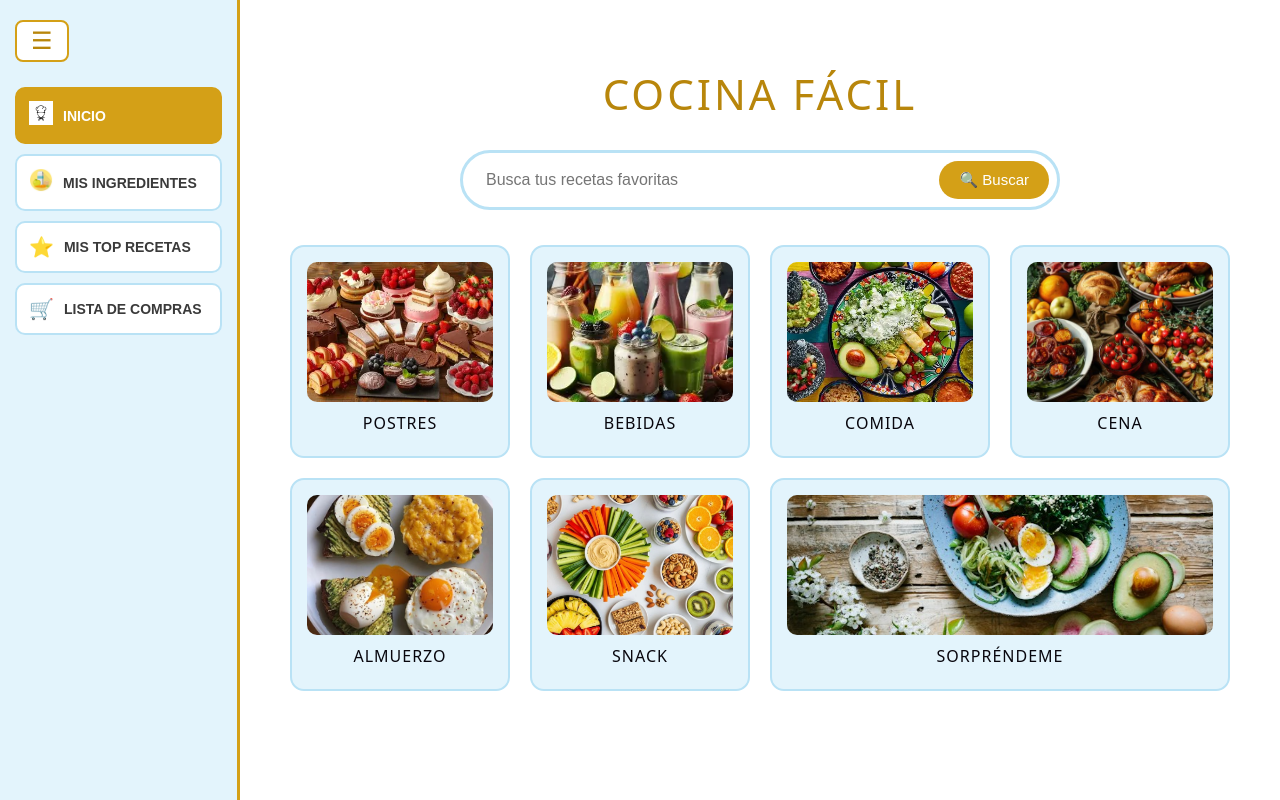
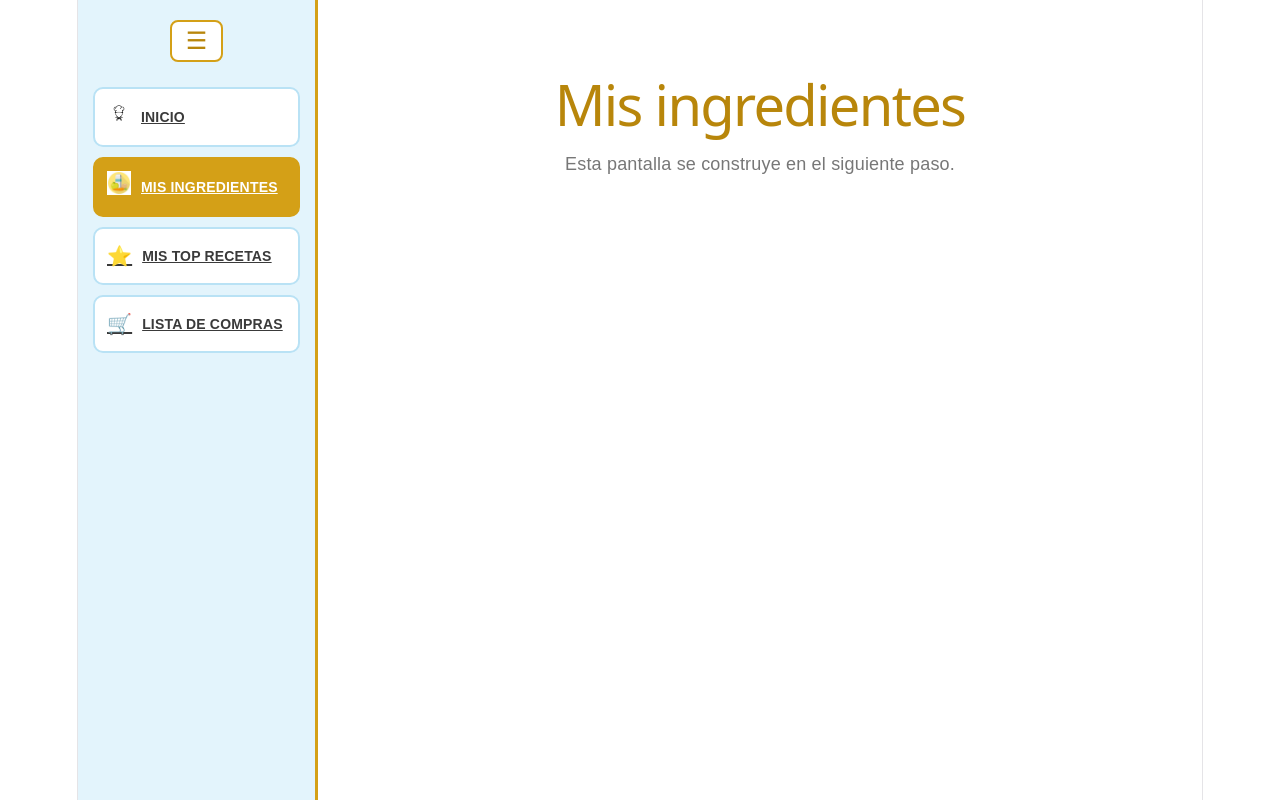
Before and after one commit to fer151/recetas_app, a React (Vite) app: page /ingredientes in a window 1280 px wide. Built offline with nearby package versions, Linux system fonts and the light colour scheme.

Commit message:
convierte inicio a react con react router y menu lateral

```diff
--- a/index.html
+++ b/index.html
@@ -3,177 +3,19 @@
 <html lang="es">
 
 <head>
-  <!-- CABECERA: Configuración básica de la página -->
   <meta charset="UTF-8">
   <meta name="viewport" content="width=device-width, initial-scale=1.0">
   <title>Cocina Fácil</title>
-  <!-- Enlace a la hoja de estilos CSS -->
+  <!-- Hoja de estilos (está en public/, por eso la ruta empieza con /) -->
   <link rel="stylesheet" href="/index.css">
 </head>
 
 <body>
+  <!-- React dibuja toda la aplicación dentro de este contenedor -->
+  <div id="root"></div>
 
-  <!-- CONTENEDOR GENERAL: Barra lateral + Contenido principal -->
-  <div class="aplicacion">
-
-    <!-- SECCIÓN: BARRA LATERAL (MENÚ DE NAVEGACIÓN) -->
-    <aside class="barra-lateral" id="barraLateral">
-
-      <!-- Botón de menú hamburguesa -->
-      <button class="boton-hamburguesa" id="botonHamburguesa" aria-label="Abrir o cerrar menú">
-        ☰
-      </button>
-
-      <!-- Menú vertical de navegación -->
-      <nav class="menu-vertical">
-        <button class="opcion-menu activo" data-seccion="inicio">
-          <span class="icono-menu">
-            <img src="imagenes/inicio.jpg" alt="Inicio" style="width: 24px; height: 24px; object-fit: contain;">
-          </span>
-          <span class="texto-menu">INICIO</span>
-        </button>
-
-        <button class="opcion-menu" data-seccion="ingredientes">
-          <span class="icono-menu">
-            <img src="imagenes/ingredientes.jpg" alt="Mis Ingredientes" style="width: 24px; height: 24px; object-fit: contain;">
-          </span>
-          <span class="texto-menu">MIS INGREDIENTES</span>
-        </button>
-
-        <button class="opcion-menu" data-seccion="top">
-          <span class="icono-menu">⭐</span>
-          <span class="texto-menu">MIS TOP RECETAS</span>
-        </button>
-
-        <button class="opcion-menu" data-seccion="compras">
-          <span class="icono-menu">🛒</span>
-          <span class="texto-menu">LISTA DE COMPRAS</span>
-        </button>
-      </nav>
-    </aside>
-
-    <!-- SECCIÓN: CONTENIDO PRINCIPAL -->
-    <main class="contenido">
-
-      <!-- VISTA 1: INICIO (Categorías de recetas) -->
-      <section id="inicio" class="vista visible">
-
-        <!-- Título principal centrado -->
-        <h1 class="titulo-principal">COCINA FÁCIL</h1>
-
-        <!-- Barra de búsqueda -->
-        <div class="barra-busqueda">
-          <input type="text" placeholder="Busca tus recetas favoritas">
-          <button class="boton-dorado">🔍 Buscar</button>
-        </div>
-
-        <!-- Cuadrícula de tarjetas de categorías -->
-        <div class="cuadricula-categorias">
-
-          <!-- Tarjeta 1: Postres -->
-          <article class="tarjeta-categoria">
-            <img src="imagenes/postres.webp" alt="Postres" class="imagen-categoria">
-            <h2>POSTRES</h2>
-          </article>
-
-          <!-- Tarjeta 2: Bebidas -->
-          <article class="tarjeta-categoria">
-            <img src="imagenes/bebidas.webp" alt="Bebidas" class="imagen-categoria">
-            <h2>BEBIDAS</h2>
-          </article>
-
-          <!-- Tarjeta 3: Comida -->
-          <article class="tarjeta-categoria">
-            <img src="imagenes/comida.webp" alt="Comida" class="imagen-categoria">
-            <h2>COMIDA</h2>
-          </article>
-
-          <!-- Tarjeta 4: Cena -->
-          <article class="tarjeta-categoria">
-            <img src="imagenes/cenas.jpg" alt="Cena" class="imagen-categoria">
-            <h2>CENA</h2>
-          </article>
-
-          <!-- Tarjeta 5: Almuerzo -->
-          <article class="tarjeta-categoria">
-            <img src="imagenes/almuerzo.jpg" alt="Almuerzo" class="imagen-categoria">
-            <h2>ALMUERZO</h2>
-          </article>
-
-          <!-- Tarjeta 6: Snack -->
-          <article class="tarjeta-categoria">
-            <img src="imagenes/snack.jpg" alt="Snack" class="imagen-categoria">
-            <h2>SNACK</h2>
-          </article>
-
-          <!-- Tarjeta 7: Sorpréndeme (Ocupa 2 columnas) -->
-          <article class="tarjeta-categoria tarjeta-ancha">
-          <img src="imagenes/sorprendeme.jpg" alt="Sorpréndeme" class="imagen-categoria">            <h2>SORPRÉNDEME</h2>
-          </article>
-
-        </div>
-      </section>
-
-      <!-- VISTA 2: MIS INGREDIENTES -->
-      <section id="ingredientes" class="vista seccion-con-fondo">
-        <h1 class="titulo-vista">Mis ingredientes</h1>
-        <p class="subtitulo">Agrega lo que tienes en tu cocina.</p>
-
-        <div class="caja">
-          <div class="fila-formulario">
-            <input type="text" class="campo-texto" placeholder="Escribe un ingrediente (ej. huevo)">
-            <button class="boton-dorado">Agregar</button>
-          </div>
-
-          <div class="grupo-etiquetas">
-            <span class="chip">🥚 Huevo</span>
-            <span class="chip">🍅 Tomate</span>
-            <span class="chip">🧀 Queso</span>
-            <span class="chip">🥛 Leche</span>
-          </div>
-        </div>
-      </section>
-
-      <!-- VISTA 3: MIS TOP RECETAS -->
-      <section id="top" class="vista">
-        <h1 class="titulo-vista">Mis top recetas</h1>
-        <p class="subtitulo">Tus recetas favoritas en un solo lugar.</p>
-
-        <div class="caja">
-          <ul class="lista">
-            <li><span>🍝 Espagueti a la boloñesa</span> <span class="estrellas">★★★★★</span></li>
-            <li><span>🌮 Tacos de pollo</span> <span class="estrellas">★★★★★</span></li>
-            <li><span>🥞 Hotcakes esponjosos</span> <span class="estrellas">★★★★☆</span></li>
-            <li><span>🍰 Pastel de limón</span> <span class="estrellas">★★★★☆</span></li>
-          </ul>
-        </div>
-      </section>
-
-      <!-- VISTA 4: LISTA DE COMPRAS -->
-      <section id="compras" class="vista">
-        <h1 class="titulo-vista">Lista de compras</h1>
-        <p class="subtitulo">Todo lo que necesitas para tus recetas.</p>
-
-        <div class="caja">
-          <ul class="lista">
-            <li><label><input type="checkbox"> Tomates (4 piezas)</label></li>
-            <li><label><input type="checkbox"> Pasta espagueti (500 g)</label></li>
-            <li><label><input type="checkbox"> Carne molida (300 g)</label></li>
-            <li><label><input type="checkbox"> Tortillas (1 paquete)</label></li>
-          </ul>
-
-          <div class="botones-accion">
-            <button class="boton-dorado">🖨 Imprimir lista</button>
-            <button class="boton-celeste">🛵 Pedir a domicilio</button>
-          </div>
-        </div>
-      </section>
-
-    </main>
-  </div>
-
-  <!-- SCRIPT: Navegación del menú y lógica básica -->
-  <script src="/jsbasico.js"></script>
+  <!-- Archivo de entrada de React -->
+  <script type="module" src="/src/main.jsx"></script>
 </body>
 
 </html>
--- a/package.json
+++ b/package.json
@@ -11,7 +11,8 @@
   },
   "dependencies": {
     "react": "^19.2.8",
-    "react-dom": "^19.2.8"
+    "react-dom": "^19.2.8",
+    "react-router-dom": "^7.18.6"
   },
   "devDependencies": {
     "@types/react": "^19.2.18",
--- a/src/App.jsx
+++ b/src/App.jsx
@@ -1,122 +1,77 @@
-import { useState } from 'react'
-import heroImg from './assets/hero.png'
-import reactLogo from './assets/react.svg'
-import viteLogo from './assets/vite.svg'
-import './App.css'
+import { useState } from "react";
+import { BrowserRouter, Routes, Route, NavLink } from "react-router-dom";
+import Inicio from "./pages/Inicio";
 
-function App() {
-  const [count, setCount] = useState(0)
+// Pantallas que se construyen en los siguientes pasos
+function Pendiente({ titulo }) {
+  return (
+    <section>
+      <h1 className="titulo-vista">{titulo}</h1>
+      <p className="subtitulo">Esta pantalla se construye en el siguiente paso.</p>
+    </section>
+  );
+}
+
+// Opciones del menú lateral. Cada una tiene una ruta, un texto y un ícono.
+const menu = [
+  { ruta: "/", texto: "INICIO", imagen: "/imagenes/inicio.jpg" },
+  { ruta: "/ingredientes", texto: "MIS INGREDIENTES", imagen: "/imagenes/ingredientes.jpg" },
+  { ruta: "/top", texto: "MIS TOP RECETAS", emoji: "⭐" },
+  { ruta: "/compras", texto: "LISTA DE COMPRAS", emoji: "🛒" },
+];
+
+export default function App() {
+  // Controla si la barra lateral está contraída o expandida
+  const [cerrada, setCerrada] = useState(false);
 
   return (
-    <>
-      <section id="center">
-        <div className="hero">
-          <img src={heroImg} className="base" width="170" height="179" alt="" />
-          <img src={reactLogo} className="framework" alt="React logo" />
-          <img src={viteLogo} className="vite" alt="Vite logo" />
-        </div>
-        <div>
-          <h1>Get started</h1>
-          <p>
-            Edit <code>src/App.jsx</code> and save to test <code>HMR</code>
-          </p>
-        </div>
-        <button
-          type="button"
-          className="counter"
-          onClick={() => setCount((count) => count + 1)}
-        >
-          Count is {count}
-        </button>
-      </section>
+    <BrowserRouter>
+      <div className="aplicacion">
+        <aside className={cerrada ? "barra-lateral cerrada" : "barra-lateral"}>
+          <button
+            className="boton-hamburguesa"
+            onClick={() => setCerrada(!cerrada)}
+            aria-label="Abrir o cerrar menú"
+          >
+            ☰
+          </button>
 
-      <div className="ticks"></div>
+          <nav className="menu-vertical">
+            {menu.map((opcion) => (
+              <NavLink
+                key={opcion.ruta}
+                to={opcion.ruta}
+                end={opcion.ruta === "/"}
+                className={({ isActive }) =>
+                  isActive ? "opcion-menu activo" : "opcion-menu"
+                }
+              >
+                <span className="icono-menu">
+                  {opcion.imagen ? (
+                    <img
+                      src={opcion.imagen}
+                      alt={opcion.texto}
+                      style={{ width: "24px", height: "24px", objectFit: "contain" }}
+                    />
+                  ) : (
+                    opcion.emoji
+                  )}
+                </span>
+                <span className="texto-menu">{opcion.texto}</span>
+              </NavLink>
+            ))}
+          </nav>
+        </aside>
 
-      <section id="next-steps">
-        <div id="docs">
-          <svg className="icon" role="presentation" aria-hidden="true">
-            <use href="/icons.svg#documentation-icon"></use>
-          </svg>
-          <h2>Documentation</h2>
-          <p>Your questions, answered</p>
-          <ul>
-            <li>
-              <a href="https://vite.dev/" target="_blank">
-                <img className="logo" src={viteLogo} alt="" />
-                Explore Vite
-              </a>
-            </li>
-            <li>
-              <a href="https://react.dev/" target="_blank">
-                <img className="button-icon" src={reactLogo} alt="" />
-                Learn more
-              </a>
-            </li>
-          </ul>
-        </div>
-        <div id="social">
-          <svg className="icon" role="presentation" aria-hidden="true">
-            <use href="/icons.svg#social-icon"></use>
-          </svg>
-          <h2>Connect with us</h2>
-          <p>Join the Vite community</p>
-          <ul>
-            <li>
-              <a href="https://github.com/vitejs/vite" target="_blank">
-                <svg
-                  className="button-icon"
-                  role="presentation"
-                  aria-hidden="true"
-                >
-                  <use href="/icons.svg#github-icon"></use>
-                </svg>
-                GitHub
-              </a>
-            </li>
-            <li>
-              <a href="https://chat.vite.dev/" target="_blank">
-                <svg
-                  className="button-icon"
-                  role="presentation"
-                  aria-hidden="true"
-                >
-                  <use href="/icons.svg#discord-icon"></use>
-                </svg>
-                Discord
-              </a>
-            </li>
-            <li>
-              <a href="https://x.com/vite_js" target="_blank">
-                <svg
-                  className="button-icon"
-                  role="presentation"
-                  aria-hidden="true"
-                >
-                  <use href="/icons.svg#x-icon"></use>
-                </svg>
-                X.com
-              </a>
-            </li>
-            <li>
-              <a href="https://bsky.app/profile/vite.dev" target="_blank">
-                <svg
-                  className="button-icon"
-                  role="presentation"
-                  aria-hidden="true"
-                >
-                  <use href="/icons.svg#bluesky-icon"></use>
-                </svg>
-                Bluesky
-              </a>
-            </li>
-          </ul>
-        </div>
-      </section>
-
-      <div className="ticks"></div>
-      <section id="spacer"></section>
-    </>
-  )
+        <main className="contenido">
+          <Routes>
+            <Route path="/" element={<Inicio />} />
+            <Route path="/ingredientes" element={<Pendiente titulo="Mis ingredientes" />} />
+            <Route path="/top" element={<Pendiente titulo="Mis top recetas" />} />
+            <Route path="/compras" element={<Pendiente titulo="Lista de compras" />} />
+          </Routes>
+        </main>
+      </div>
+    </BrowserRouter>
+  );
 }
-
-export default App
--- /dev/null
+++ b/src/pages/Inicio.jsx
@@ -0,0 +1,35 @@
+export default function Inicio() {
+  // Datos de las categorías. Cada una tiene nombre, imagen y, si aplica, si ocupa dos columnas.
+  const categorias = [
+    { nombre: "Postres", imagen: "/imagenes/postres.webp" },
+    { nombre: "Bebidas", imagen: "/imagenes/bebidas.webp" },
+    { nombre: "Comida", imagen: "/imagenes/comida.webp" },
+    { nombre: "Cena", imagen: "/imagenes/cenas.jpg" },
+    { nombre: "Almuerzo", imagen: "/imagenes/almuerzo.jpg" },
+    { nombre: "Snack", imagen: "/imagenes/snack.jpg" },
+    { nombre: "Sorpréndeme", imagen: "/imagenes/sorprendeme.jpg", ancha: true },
+  ];
+
+  return (
+    <section>
+      <h1 className="titulo-principal">COCINA FÁCIL</h1>
+
+      <div className="barra-busqueda">
+        <input type="text" placeholder="Busca tus recetas favoritas" />
+        <button className="boton-dorado">🔍 Buscar</button>
+      </div>
+
+      <div className="cuadricula-categorias">
+        {categorias.map((cat) => (
+          <article
+            key={cat.nombre}
+            className={cat.ancha ? "tarjeta-categoria tarjeta-ancha" : "tarjeta-categoria"}
+          >
+            <img src={cat.imagen} alt={cat.nombre} className="imagen-categoria" />
+            <h2>{cat.nombre.toUpperCase()}</h2>
+          </article>
+        ))}
+      </div>
+    </section>
+  );
+}
```
Also changed, not shown: 1 other file (tests, documents, lock files or other folders).
